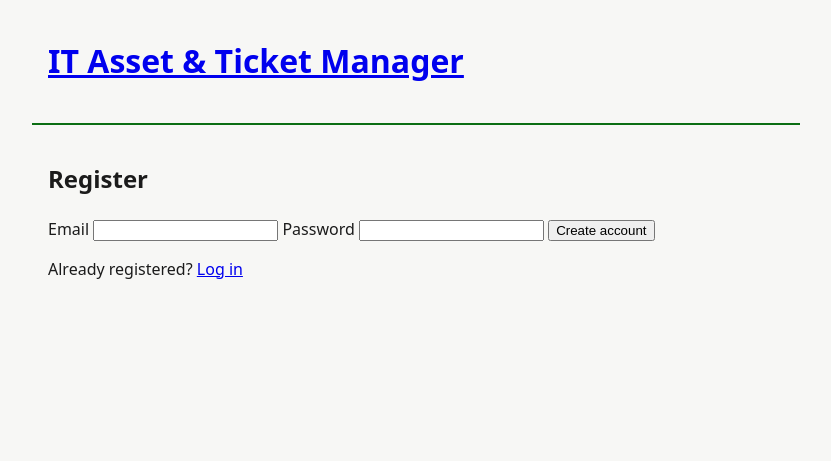
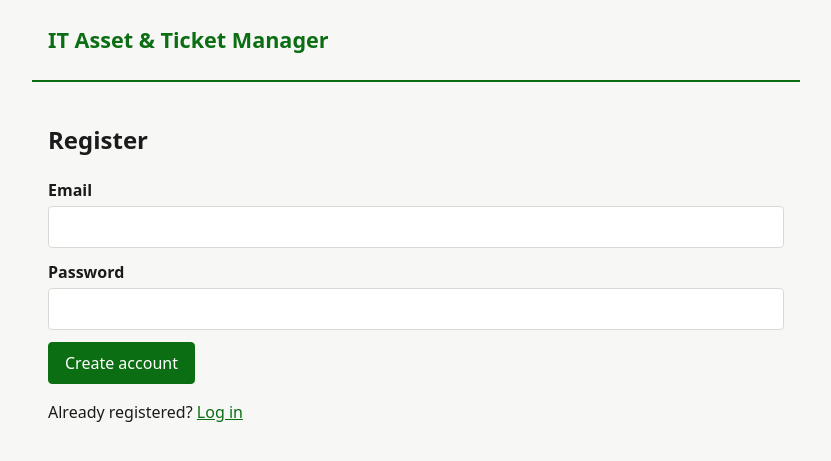
Before and after one commit to Amras2322/Software-Development-Final-Project, a Node server app: page /register in a window 1280 px wide. Shown: the top 461 px of the page, without its empty margins (224-1055 px from the left). Run offline with Node 20, Linux system fonts and the light colour scheme; some libraries are stand-ins or nearby versions.

Commit message:
add login and register links to the landing page and style the forms and tables

```diff
--- a/src/public/styles.css
+++ b/src/public/styles.css
@@ -2,27 +2,124 @@
   --bg: #f7f7f5;
   --fg: #1b1b1b;
   --accent: #0b6e13;
+  --muted: #6b6b6b;
+  --line: #d9d9d4;
+  --danger: #a11b1b;
 }
 
 * { box-sizing: border-box; }
 
 body {
   margin: 0;
-  font-family: system-ui,"Segoe UI", Roboto, sans-serif;
+  font-family: system-ui, "Segoe UI", Roboto, sans-serif;
   color: var(--fg);
   background: var(--bg);
   line-height: 1.5;
 }
 
-header, main {
+header, main, footer {
   max-width: 48rem;
   margin: 0 auto;
   padding: 1rem;
 }
 
-header { border-bottom: 2px solid var(--accent); }
-h1 { color: var(--accent); }
+header {
+  display: flex;
+  flex-wrap: wrap;
+  align-items: center;
+  justify-content: space-between;
+  gap: 0.5rem;
+  border-bottom: 2px solid var(--accent);
+}
+
+h1 {
+  margin: 0.5rem 0;
+  font-size: 1.35rem;
+  color: var(--accent);
+}
+
+h1 a { color: inherit; text-decoration: none; }
+
+h2 { margin-top: 1.5rem; }
+h3 { margin-bottom: 0.25rem; }
+
+a { color: var(--accent); }
+
+nav a {
+  margin-left: 0.75rem;
+  text-decoration: none;
+}
+
+/* forms */
+form label {
+  display: block;
+  margin: 0.75rem 0;
+  font-weight: 600;
+}
+
+input, select, textarea {
+  display: block;
+  width: 100%;
+  margin-top: 0.25rem;
+  padding: 0.5rem;
+  font: inherit;
+  color: inherit;
+  background: #fff;
+  border: 1px solid var(--line);
+  border-radius: 4px;
+}
+
+textarea { min-height: 6rem; }
+
+button {
+  padding: 0.5rem 1rem;
+  font: inherit;
+  color: #fff;
+  background: var(--accent);
+  border: 1px solid var(--accent);
+  border-radius: 4px;
+  cursor: pointer;
+}
+
+button:hover { filter: brightness(1.1); }
+
+/* a form that sits inline with text (the delete / resolve buttons) */
+form.inline { display: inline; }
+form.inline button { padding: 0.25rem 0.6rem; }
+
+/* tables */
+table {
+  width: 100%;
+  margin: 0.5rem 0 1.5rem;
+  border-collapse: collapse;
+}
+
+th, td {
+  padding: 0.5rem;
+  text-align: left;
+  border-bottom: 1px solid var(--line);
+}
+
+th {
+  font-size: 0.85rem;
+  text-transform: uppercase;
+  color: var(--muted);
+}
+
+/* messages */
+.error {
+  padding: 0.5rem 0.75rem;
+  color: var(--danger);
+  background: #f8d7da;
+  border-radius: 4px;
+}
+
+footer {
+  margin-top: 2rem;
+  color: var(--muted);
+  border-top: 1px solid var(--line);
+}
 
 @media (max-width: 600px) {
-  header, main { padding: 0.75rem; }
+  header, main, footer { padding: 0.75rem; }
 }
```
Also changed, not shown: src/public/index.html (+8 -0 lines).
